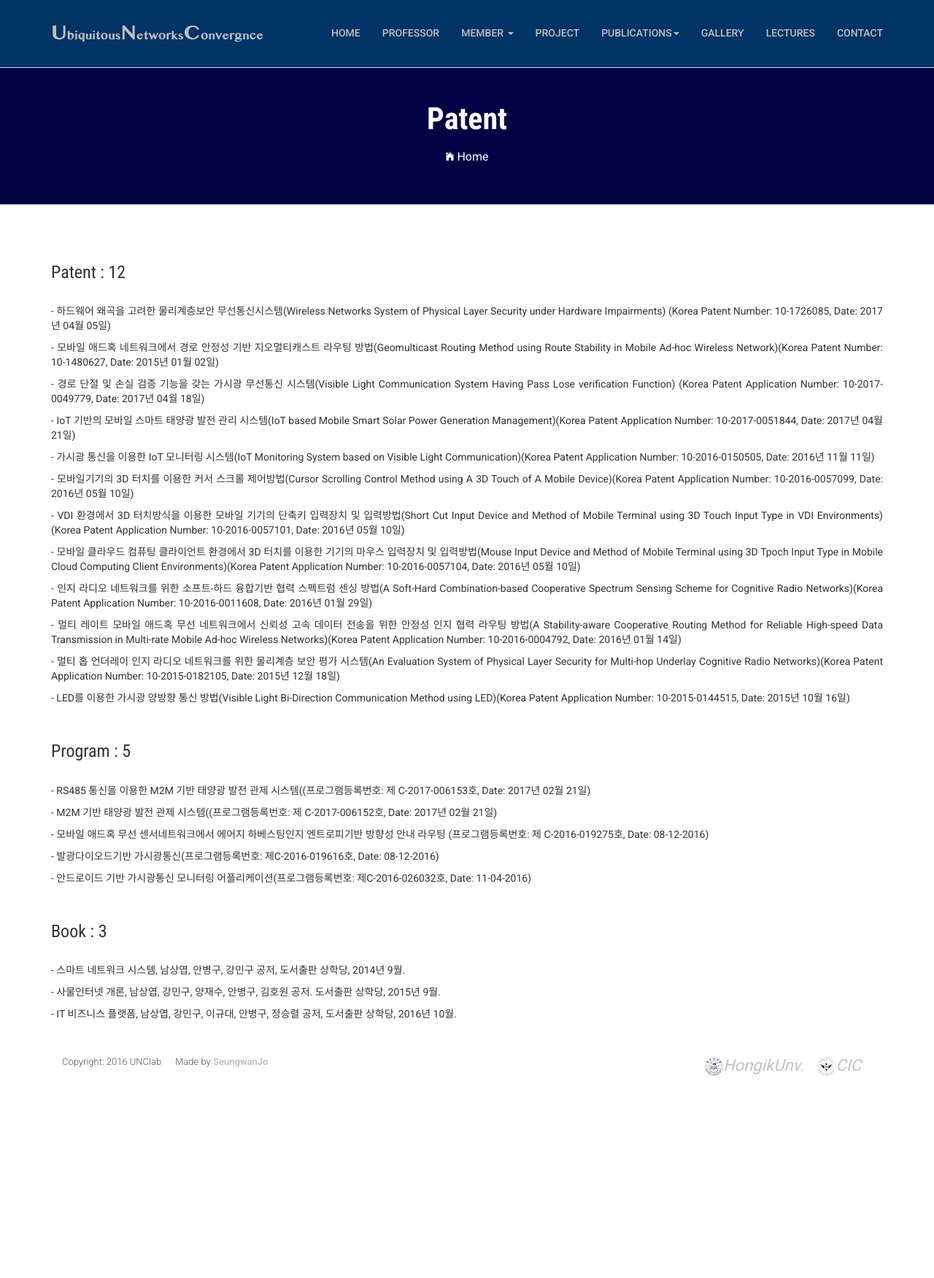
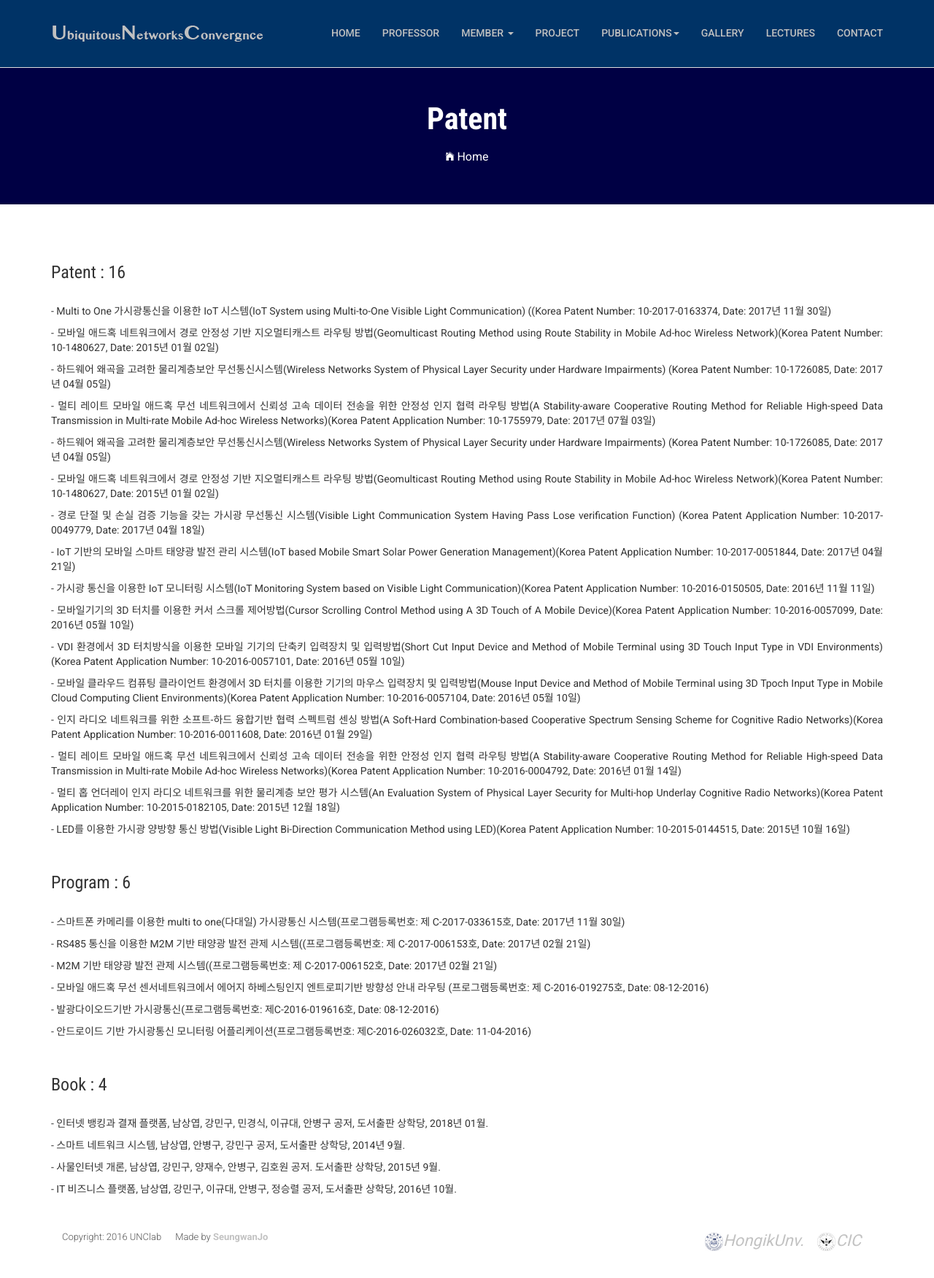
Before and after one commit to jaejin1/UNClabhomepage, a PHP site: page /patent.php in a window 1280 px wide. Shown: the whole page at 73% size. Before the commit the page ends 1474 px from the top, so only its background shows below. Run offline with PHP 8.4, Linux system fonts and the light colour scheme; some libraries are stand-ins or nearby versions; some web fonts are replaced.

Commit message:
2017년 수정

```diff
--- a/DomesticeC.php
+++ b/DomesticeC.php
@@ -105,6 +105,11 @@ Header Section Start
                 <div class="block" style="text-align:justify">
                     <h3 class="count">Domestic Conferences :  </h3>
                     <ul>
+                        <li>- 김상우, 장보현, 최효준, 안병구, “GPS를 기반으로 한 목적지 도착 알림 시스템,” 2017년 대한전자공학회 추계학술대회, 2017년 11월.</li>
+                        <li>- 정범진, 이정우, 홍창완, 안병구, “윈도우 환경에서 GUI 기반 블랙박스 테스트 자동화 시스템,” 2017년 대한전자공학회 추계학술대회, 2017년 11월.</li>
+                        <li>- 이재진, 조한솔, 박수빈, 심규성, 안병구, “스마트폰 카메라를 이용한 Multi-to-One 가시광통신시스템,” 2017년 대한전자공학회 추계학술대회, 2017년 11월.</li>
+                        <li>- 오혁천, 이재진, 김기훈, 박수빈, 심규성, 안병구, “태양광 발전구조물 안전진단 시스템,” 2017년 대한전자공학회 추계학술대회, 2017년 11월.</li>
+                        <li>- 이재진, 조한솔, 최일원, 안병구, “스마트 폰을 이용한 Multi-to-one 가시광 통신시스템,” 2017년 한국국방기술학회 추계학술대회, 2017년 10월.</li>
                         <li>- 안병구, “Invited Talk-미래 모바일 무선 네트워크: Beyond 5G,” 2017년 대한전자공학회 하계학술대회, 2017년 06월.</li>
                         <li>- 심규성, 도트리뉴, 안병구, “모바일 애드-혹 무선 네트워크에서 물리계층 보안채널 상태정보를 고려한 보안전송,” 2017년 대한전자공학회 하계학술대회, 2017년 06월.</li>
                         <li>- Quang Nhat Le,  Vo Nguyen Quoc Bao, 안병구, “에너지 하베스팅 분산 스위치 릴레이 네트워크의 아웃티지 성능,” 2017년 대한전자공학회 하계학술대회, 2017년 06월.</li>
--- a/DomesticeJ.php
+++ b/DomesticeJ.php
@@ -105,7 +105,7 @@ Header Section Start
                     <ul>
                         <li>- 심규현, 심규성, 남상엽, 안병구, “모바일 애드혹 무선 센서 네트워크에서 동적 전송범위를 사용한 에너지 엔트로피 기반 다중경로 라우팅 프로토콜,” 전자공학회논문지, 제54권, 2호, pp.68-75, 2917년 7월.</li>
                         <li>- 오훈, 이연재, 박수빈, 안현식, 안병구, “스마트폰을 이용한 가시광통신 기반 실내 IoT 모니터링 시스템,” 전자공학회논문지, 제54권, 4호, pp.35-43, 2017년 4월.</li>
-                        <li>- 이재진, 김기훈, 박수빈, 변형준, 심규성, 안병구, "IoT 기반 모바일 스마트 태양광 발전 모니터링 시스템," 전자공학회논문지, Accepted to be published, May 2017.</li>
+                        <li>- 이재진, 김기훈, 박수빈, 변형준, 심규성, 안병구, "IoT 기반 모바일 스마트 태양광 발전 모니터링 시스템," 전자공학회 논문지, 제54권, 8호, pp.55-64, 2017년 8월.</li>
                         <li>- 심규성, 도트리뉴, 안병구, “하드웨어왜곡과 불완전한 채널상태정보가 물리계층보안에 미치는 영향,” 전자공학회논문지, 제53권, 4호, pp.79-86, 2016년 4월.</li>
                         <li>- 심규현, 안병구, “모바일 애드혹 무선 센서 네트워크에서 RF 에너지 하베스팅 기반 라우팅 프로토콜,” 전자공학회논문지, 제53권, 4호, pp. 87-93, 2016년 4월.</li>
                         <li>- 형재호, 전호석, 신창훈, 장민호, 안병구, “안드로이드 기반 스마트 LED 푸시 알람 시스템,” 한국인터넷방송통신학회논문지, 제 16권, 1호, pp.97-102, 2016년 2월.</li>
--- a/internationalC.php
+++ b/internationalC.php
@@ -105,6 +105,9 @@ Header Section Start
                 <div class="block" style="text-align:justify">
                     <h3 class="count">International Conferences :  </h3>
                     <ul>
+                        <li>- Tri Nhu Do, Beongku An, "Finding Optimal Power Splitting Ratio for Cooperative SWIPT NOMA Systems," Proc. of ICONI 2017, December 2017.</li>
+                        <li>- Tri Nhu Do, Daniel Benevides da Costa, Trung Q. Duong, Beongku An, "A Full-Duplex Cooperative Scheme with Distributed Switch-and-Stay Combining for NOMA Networks," Proc. of IEEE Globecom 2017,  December 2017.</li>
+                        <li>- Tri Nhu Do, Daniel Benevides da Costa, Trung Q. Duong, Beongku An, "Opportunistic Scheduling for Fixed-gain Amplify-and-Forward-based Multiuser Multirelay SWIPT Cooperative Networks," Proc. of IEEE SigTelCom 2017, January 2017.</li>
                         <li>- Nhu Tri Do, Daniel Benevides da Costa, Trung Q. Duong, and Beongku An, “ Transmit Antenna Selection Schemes for MISO-NOMA Cooperative Downlink Transmissions with Hybrid SWIPT Protocol,” Proc. of IEEE ICC 2017, May 2017.</li>
                         <li>- Quang Nhat Le, Vo Nguyen Quoc Bao, Beongku An, "Outage analysis of Distributed Switch and Stay Selection Relaying Half Duplex Network with imperfect CSI," Proc. of ICGHIT 2017, February 2017.</li>
                         <li>- Kyuhyun Shim, Beongku An, "MILD based Transmission Range Routing Protocol in Mobile Ad-hoc Wireless Sensor Networks," Proc. of ICGHIT 2017, February 2017.</li>
--- a/internationalJ.php
+++ b/internationalJ.php
@@ -103,6 +103,11 @@ Header Section Start
                 <div class="block" style="text-align:justify">
                     <h3 class="count">International Journals :  </h3>
                     <ul>
+                        <li>- Quang Nhat Le, Dinh-Thuan Do, Beongku An, "Secure wireless powered relaying networks: energy harvesting policies and performance analysis," International Journal of Communication Systems, to be published(Published online), July 2017.</li>
+                        <li>- Quang Nhat Le, Vo Nguyen Quoc Bao, Beongku An, "Full-Duplex Distributed Switch-and-Stay Energy Harvesting Selection Relaying Networks with Imperfect CSI: Design and Outage Analysis," Journal of Communications and Networks(JCN), to be published(Published online), December 2017.</li>
+                        <li>- Nhu Tri Do, Daniel Benevides da Costa, Trung Q. Duong, Vo Nguyen Quoc Bao,Beongku An, "Exploiting Direct Links in Multiuser Multirelay SWIPT Cooperative Networks with Opportunistic Scheduling," IEEE Transactions on Wireless Communications. vol.16, no.8, pp.5410-5427,  June 2017.</li>
+                        <li>- NGUYEN TOAN VAN, TRI NHU DO, VO NGUYEN QUOC BAO, BEONGKU AN, "Performance Analysis of Wireless Energy Harvesting Multihop Cluster-Based Networks over Nakagami-m Fading Channels," IEEE Access, vol. PP, no. 99, December 2017.</li>
+                        <li>- Tri Nhu Do, Daniel Benevides daCosta, Trung Q. Dung, Beongku An, "Improving the Performance of Cell-Edge Users in MISO-NOMA Systems Using TAS and SWIPT-based Cooperative Transmissions,"  IEEE Transactions on Green Communications and Networking, vol. PP, no. 99, November 2017.</li>
                         <li>- Nhu Tri Do, Daniel Benevides da Costa, Trung Q. Duong, Beongku An, "A BNBF User Selection Scheme for NOMA-Based Cooperative Relaying Systems With SWIPT," IEEE Communications Letters, vol.21, no, 3, pp. 664-667, March 2017.</li>
                         <li>- Kyusung Shim, Nhu Tri Do, Beongku An, "Performance Analysis of Physical Layer Security of Opportunistic Scheduling in Multiuser Multirelay Cooperative Networks." Sensors, vol.17, no. 2, 377(Sensors 2017, 17(2), 377), pp.1-19, February 2017.</li>
                         <li>- Le The Dung, Tran Dinh Hieu, Seong-Gon Choi, Byung-Seo Kim, Beongku An, "Impact of Beamforming on the Path Connectivity in Cognitive Radio Ad Hoc Networks," Sensors, vol.17, no.4, 690(Sensors 2017, 17(4), 690), pp. 1-14, March 2017.</li>
--- a/patent.php
+++ b/patent.php
@@ -103,6 +103,10 @@ Header Section Start
                 <div class="block" style="text-align:justify">
                     <h3 class="count">Patent :  </h3>
                     <ul>
+                        <li>- Multi to One 가시광통신을 이용한 IoT 시스템(IoT System using Multi-to-One Visible Light Communication) ((Korea Patent Number: 10-2017-0163374, Date: 2017년 11월 30일)</li>
+                        <li>- 모바일 애드혹 네트워크에서 경로 안정성 기반 지오멀티캐스트 라우팅 방법(Geomulticast Routing Method using Route Stability in Mobile Ad-hoc Wireless Network)(Korea Patent Number: 10-1480627, Date: 2015년 01월 02일)</li>
+                        <li>- 하드웨어 왜곡을 고려한 물리계층보안 무선통신시스템(Wireless Networks System of Physical Layer Security under Hardware Impairments) (Korea Patent Number: 10-1726085, Date: 2017년 04월 05일)</li>
+                        <li>- 멀티 레이트 모바일 애드혹 무선 네트워크에서 신뢰성 고속 데이터 전송을 위한 안정성 인지 협력 라우팅 방법(A Stability-aware Cooperative Routing Method for Reliable High-speed Data Transmission in Multi-rate Mobile Ad-hoc Wireless Networks)(Korea Patent Application Number: 10-1755979, Date: 2017년 07월 03일)</li>
                         <li>- 하드웨어 왜곡을 고려한 물리계층보안 무선통신시스템(Wireless Networks System of Physical Layer Security under Hardware Impairments) (Korea Patent Number: 10-1726085, Date: 2017년 04월 05일)</li>
                         <li>- 모바일 애드혹 네트워크에서 경로 안정성 기반 지오멀티캐스트 라우팅 방법(Geomulticast Routing Method using Route Stability in Mobile Ad-hoc Wireless Network)(Korea Patent Number: 10-1480627, Date: 2015년 01월 02일)</li>
                         <li>- 경로 단절 및 손실 검증 기능을 갖는 가시광 무선통신 시스템(Visible Light Communication System Having Pass Lose verification Function) (Korea Patent Application Number: 10-2017-0049779, Date: 2017년 04월 18일)</li>
@@ -121,6 +125,7 @@ Header Section Start
                     </div>
                     <h3 class="count">Program :  </h3>
                     <ul>
+                        <li>- 스마트폰 카메리를 이용한 multi to one(다대일) 가시광통신 시스템(프로그램등록번호: 제 C-2017-033615호, Date: 2017년 11월 30일)</li>
                         <li>- RS485 통신을 이용한 M2M 기반 태양광 발전 관제 시스템((프로그램등록번호: 제 C-2017-006153호, Date: 2017년 02월 21일)</li>
                         <li>- M2M 기반 태양광 발전 관제 시스템((프로그램등록번호: 제 C-2017-006152호, Date: 2017년 02월 21일)</li>
                         <li>- 모바일 애드혹 무선 센서네트워크에서 에어지 하베스팅인지 엔트로피기반 방향성 안내 라우팅 (프로그램등록번호: 제 C-2016-019275호, Date: 08-12-2016)</li>
@@ -132,6 +137,7 @@ Header Section Start
                     </div>
                     <h3 class="count">Book :  </h3>
                     <ul>
+                        <li>- 인터넷 뱅킹과 결재 플랫폼, 남상엽, 강민구, 민경식, 이규대, 안병구 공저, 도서출판 상학당, 2018년 01월.</li>
                         <li>- 스마트 네트워크 시스템, 남상엽, 안병구, 강민구 공저, 도서출판 상학당, 2014년 9월.</li>
                         <li>- 사물인터넷 개론, 남상엽, 강민구, 양재수, 안병구, 김호원 공저. 도서출판 상학당, 2015년 9월.</li>
                         <li>- IT 비즈니스 플랫폼, 남상엽, 강민구, 이규대, 안병구, 정승렬 공저, 도서출판 상학당, 2016년 10월.</li>
--- a/professor.php
+++ b/professor.php
@@ -128,8 +128,9 @@ include_once $_SERVER['DOCUMENT_ROOT'].'/templete/common.php';
                             </ul>
                             <h4>Honours and/or Awards</h4>
                             <ul>
+                                <li> - 2017: Marquis Who's Who Lifetime Achievement (was listed)</li>
                                 <li> - 2005 - 2011: Marquis Who's  Who in Science and Engineering (was listed)</li>
-                                <li> - 2007 - 2015: Marquis Who's  Who in the World (was listed)</li>
+                                <li> - 2007 - 2017: Marquis Who's  Who in the World (was listed)</li>
                                 <li> - 2007, 2010: IBC (was listed)</li>
                                 <li> - 2007: Haedong Prize (IEEK), Korea </li>
                                 <li> - 2001: Best Award Paper, KSEA, USA</li>
@@ -144,12 +145,13 @@ include_once $_SERVER['DOCUMENT_ROOT'].'/templete/common.php';
                                 <li> - IEEE / Member, ACM / Member, IEICE / Member</li>
                                 <li> - ICGHIT / General Chair</li>
                             </ul>
-                            <a target="_blank" href="http://unclab.hongik.ac.kr/Publications & Projects.pdf#page=1"><h4>Publications and Projects</h4></a>
+                            <a target="_blank" href="http://unclab.hongik.ac.kr/Publications&Projects.pdf#page=1"><h4>Publications and Projects</h4></a>
                             <h4>Research Fields</h4>
                             <ul>
                                 <li> - Ad-hoc Networks, Sensor Networks, Home Networks</li>
                                 <li> - QoS Routing & Multicast, Network Coding</li>
                                 <li> - Cognitive Radio Networks</li>
+                                <li> - NOMA, SWIPT, 5G</li>
                                 <li> - Cooperative Communications, Cross-Layer Technology</li>
                                 <li> - Mobile Clouding, IoT</li>
                                 <li> - VLC (Visible Light Communication)</li>
--- a/project.php
+++ b/project.php
@@ -106,6 +106,8 @@ Header Section Start
                     <h3>Current Research Projects</h3>
                     <h4 class="count">Number of Project :  </h4>
                     <ul>
+                        <li>- 2017.11.01 - 2018.11.30., 집단지성을 통한ISMP(Image Share Market Platform 이미지 공유 마켓 플랫폼) 플랫폼, 산학연협력기술개발사업,  중소기업청.</li>
+                        <li>- 2017.06.01 - 2017.11.30, Multi-to-One 가시광통신을 이용한 IoT시스템(IoT System using Multi-to-One Visible Light Communication), 학부생 연구프로그램(URP), 한국과학창의재단.</li>
                         <li>- 2016.06.01 - 2019.05.31, IoT 기반 모바일 스마트 태양광발전 관제시스템(IoT based Mobile Smart Solar Power Generation Management System), 지역신산업선도인력양성사업, 미래창조과학부/한국연구재단.</li>
                         <li>- 2016.11.01. - 2019.10.31, 미래 모바일 무선네트워크를 위한 에너지 효율과 로버스트 시큐리티 기반의 협력 릴레이 전송 및 라우팅 프로토콜 개발(Development of Energy Efficiency and Robust Security Based Cooperative Relay Transmissions  and Routing Protocols for Future Mobile Wireless Networks), 이공분야 기초연구사업(일반연구자-기본), 미래창조과학부/한국연구재단.</li>
                         <li>- 2016.06.01 - 2016.11.30, 가시광통신시스템을 이용한 실내 IoT 시스템(Indoor IoT System using Visible Light Communication), 학부생 연구프로그램(URP), 한국과학창의재단.</li>
```
Also changed, not shown: 2 other files.
